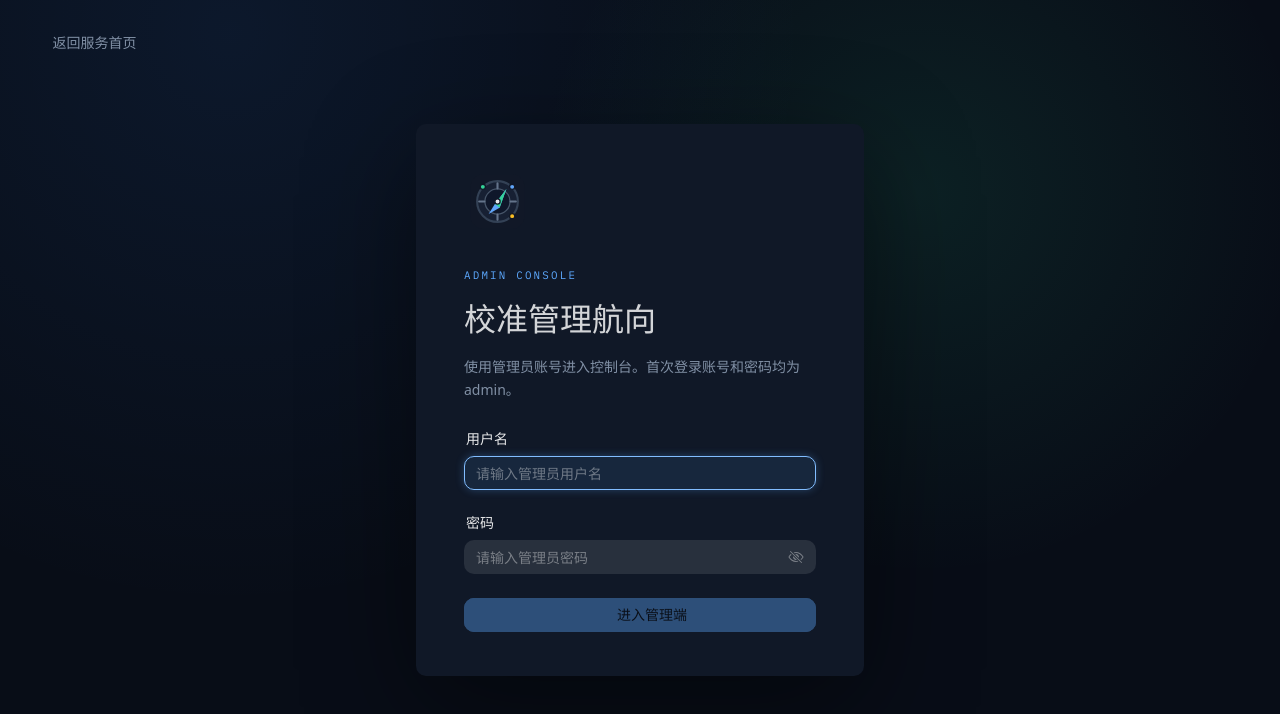
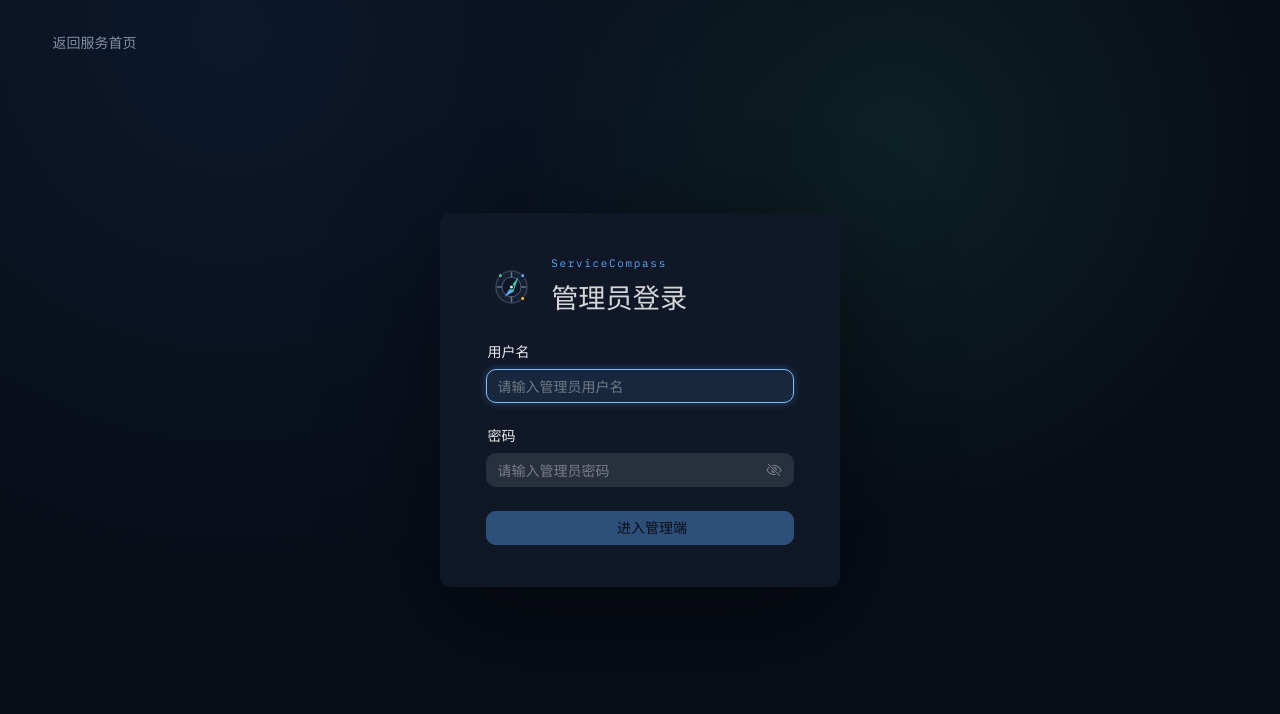
Before and after one commit to ydfk/service-compass, a Vue app in the folder frontend/: page /login in a window 1280 px wide. Shown: the top 714 px of the page. Built offline with nearby package versions, Linux system fonts and the light colour scheme; some icons are missing.

Commit message:
fix: prevent monitor detail overflow

```diff
--- a/frontend/src/components/StatusStrip.vue
+++ b/frontend/src/components/StatusStrip.vue
@@ -54,8 +54,8 @@ function detail(point: StatusPoint) {
 </template>
 
 <style scoped>
-.status-strip { display: flex; width: 100%; height: 0.64rem; gap: 2px; }
-.status-strip i { display: block; min-width: 3px; flex: 1; height: 100%; border-radius: 999px; background: #334155; cursor: help; }
+.status-strip { display: flex; width: 100%; min-width: 0; height: 0.64rem; overflow: hidden; }
+.status-strip i { display: block; min-width: 0; flex: 1 1 0; height: 100%; border-inline-start: 1px solid var(--sc-card); border-radius: 999px; background: #334155; cursor: help; }
 .status-strip i.up { background: #4ade80; }
 .status-strip i.down { background: #f43f5e; }
 .status-strip i.warning { background: #f59e0b; }
--- a/frontend/src/pages/LoginPage.vue
+++ b/frontend/src/pages/LoginPage.vue
@@ -31,10 +31,13 @@ async function submit() {
   <main class="login-page">
     <RouterLink class="back" to="/"><NIcon :component="ArrowLeft" />返回服务首页</RouterLink>
     <NCard class="login-card" :bordered="false">
-      <img src="../assets/logo.svg" alt="ServiceCompass" />
-      <p class="eyebrow">ADMIN CONSOLE</p>
-      <h1>校准管理航向</h1>
-      <p class="intro">使用管理员账号进入控制台。首次登录账号和密码均为 admin。</p>
+      <div class="brand">
+        <img src="../assets/logo.svg" alt="ServiceCompass" />
+        <div>
+          <p class="eyebrow">ServiceCompass</p>
+          <h1>管理员登录</h1>
+        </div>
+      </div>
       <NForm @submit.prevent="submit">
         <NFormItem label="用户名">
           <NInput v-model:value="username" autocomplete="username" autofocus placeholder="请输入管理员用户名" />
@@ -51,11 +54,11 @@ async function submit() {
 </template>
 
 <style scoped>
-.login-page { display: grid; min-height: 100vh; place-items: center; padding: 2rem; background: radial-gradient(circle at 72% 24%, rgb(52 211 153 / 10%), transparent 24rem); }
-.login-card { width: min(28rem, 100%); padding: 1.5rem; box-shadow: 0 2rem 7rem rgb(0 0 0 / 45%); }
-.login-card img { width: 4.2rem; }
-.eyebrow { margin: 1.6rem 0 0.5rem; color: #5da9ff; font-family: "IBM Plex Mono", monospace; font-size: 0.68rem; letter-spacing: 0.2em; }
-h1 { margin: 0; font-size: 2rem; }
-.intro { margin: 0.8rem 0 1.8rem; color: #8190a5; line-height: 1.6; }
+.login-page { display: grid; min-height: 100vh; place-items: center; padding: 2rem; background: radial-gradient(circle at 70% 18%, rgb(52 211 153 / 10%), transparent 24rem); }
+.login-card { width: min(25rem, 100%); padding: 1.35rem; box-shadow: 0 2rem 7rem rgb(0 0 0 / 42%); }
+.brand { display: flex; align-items: center; gap: 0.9rem; margin-bottom: 1.5rem; }
+.brand img { width: 3.2rem; }
+.eyebrow { margin: 0 0 0.25rem; color: #5da9ff; font-family: "IBM Plex Mono", monospace; font-size: 0.68rem; letter-spacing: 0.16em; }
+h1 { margin: 0; font-size: 1.7rem; }
 .back { position: fixed; top: 2rem; left: 2rem; display: flex; align-items: center; gap: 0.4rem; color: #8190a5; text-decoration: none; }
 </style>
--- a/frontend/src/pages/MonitorsPage.vue
+++ b/frontend/src/pages/MonitorsPage.vue
@@ -442,7 +442,11 @@ onMounted(load)
     width="min(1280px, calc(100vw - 24px))"
     :mask-closable="false"
   >
-    <NDrawerContent :title="selectedMonitor ? `${selectedMonitor.name} · 检查日志` : '检查日志'">
+    <NDrawerContent
+      :title="selectedMonitor ? `${selectedMonitor.name} · 检查日志` : '检查日志'"
+      closable
+      body-content-class="history-drawer-body"
+    >
       <section v-if="selectedMonitor" class="monitor-detail">
         <div class="detail-head">
           <div>
@@ -485,7 +489,16 @@ onMounted(load)
           <NDescriptionsItem label="最近错误">{{ selectedMonitor.last_error || '—' }}</NDescriptionsItem>
         </NDescriptions>
       </section>
-      <NDataTable :columns="checkColumns" :data="checks" size="small" :pagination="checkPagination" />
+      <NDataTable
+        class="check-table"
+        :columns="checkColumns"
+        :data="checks"
+        size="small"
+        :pagination="checkPagination"
+      />
+      <template #footer>
+        <NButton @click="historyDrawer = false">关闭</NButton>
+      </template>
     </NDrawerContent>
   </NDrawer>
 </template>
@@ -524,25 +537,30 @@ onMounted(load)
 .filter-select {
   width: 14rem;
 }
-:deep(.table-strip) { width: min(13rem, 100%); }
+:deep(.table-strip) { width: min(13rem, 100%); min-width: 0; }
+:global(.history-drawer-body) { min-width: 0; overflow-x: hidden; }
+:global(.history-drawer-body > *) { min-width: 0; }
 :deep(.same-service-cont td) { border-top-color: transparent !important; }
 :deep(.same-service-next td:first-child) { border-bottom-left-radius: 0; }
 :deep(.service-cell) { display: grid; gap: 0.12rem; line-height: 1.2; }
 :deep(.service-cell strong) { font-size: 0.82rem; }
 :deep(.service-cell small) { color: var(--sc-muted); font-size: 0.68rem; }
 :deep(.service-cell.muted) { color: var(--sc-muted); }
-.monitor-detail { display: grid; gap: 0.85rem; margin-bottom: 1rem; }
+.monitor-detail { display: grid; min-width: 0; gap: 0.85rem; margin-bottom: 1rem; overflow: hidden; }
 .detail-head { display: flex; align-items: flex-end; justify-content: space-between; gap: 1rem; }
+.detail-head > div { min-width: 0; }
 .detail-head small { color: var(--sc-muted); }
-.detail-head h2 { margin: 0.2rem 0 0; font-size: 1.8rem; }
+.detail-head h2 { margin: 0.2rem 0 0; overflow-wrap: anywhere; font-size: 1.8rem; }
 .status-card, .latency-card { background: var(--sc-card); }
+:deep(.status-card .n-card__content), :deep(.latency-card .n-card__content) { min-width: 0; overflow: hidden; }
 .status-card-head { display: flex; align-items: center; justify-content: space-between; gap: 1rem; margin-bottom: 0.7rem; color: var(--sc-muted); font-size: 0.78rem; }
-.detail-stats { display: grid; grid-template-columns: repeat(3, 1fr); gap: 0.75rem; }
+.detail-stats { display: grid; grid-template-columns: repeat(3, minmax(0, 1fr)); gap: 0.75rem; }
 .latency-chart { width: 100%; height: 12rem; border-bottom: 1px solid rgb(148 163 184 / 18%); }
 .latency-line { fill: none; stroke: #4ade80; stroke-width: 2.2; vector-effect: non-scaling-stroke; }
 .latency-fill { fill: rgb(74 222 128 / 16%); stroke: none; }
 .empty-chart { display: grid; height: 12rem; place-items: center; color: var(--sc-muted); }
 .monitor-meta { padding: 0.8rem; border: 1px solid var(--sc-border); border-radius: 0.75rem; }
+.check-table { min-width: 0; }
 .notify-monitor-modal {
   width: min(36rem, calc(100vw - 2rem));
 }
```
